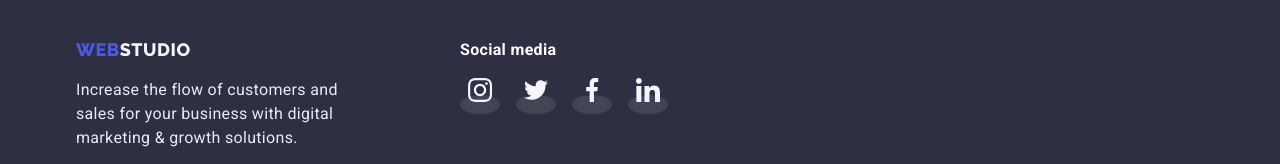
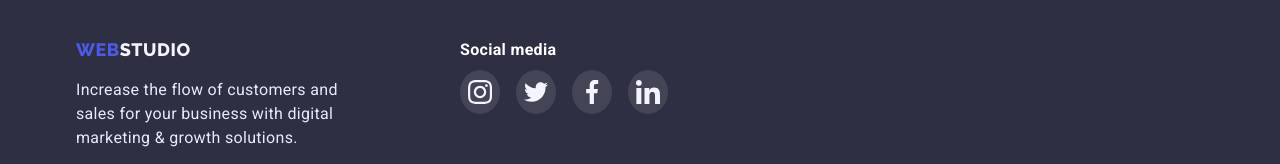
Before and after one commit to Anastassia-creator/goit-markup-hw-04, a plain HTML site: page index.html in a window 1280 px wide. Shown: the part 2991-3155 px from the top of the page. Drawn offline with Linux system fonts and the light colour scheme.

Commit message:
change end

```diff
--- a/css/styles.css
+++ b/css/styles.css
@@ -532,14 +532,19 @@ img {
     max-width: 208px;
 }
 
+.soc-media-list {
+    width: 44px;
+    height: 44px;
+}
 
 .soc-media-link {
+    display: flex;
     justify-content: center;
     align-items: center;
     background-color: rgba(255, 255, 255, 0.1);
     border-radius: 50%;
-    width: 40px;
-    height: 40px;
+    width: 100%;
+    height: 100%;
 }
 
 .soc-media-link:hover,
@@ -552,9 +557,8 @@ img {
 }
 
 .soc-media-icon {
-    width: 100%;
-    height: 100%;
-    padding: 8px 8px;
+    width: 24px;
+    height: 24px;
 }
 
 /* _______PORTFOLIO______ */
```
